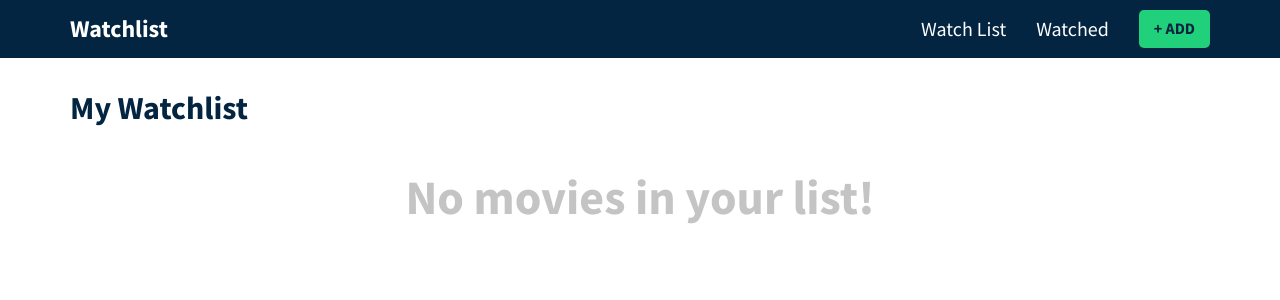
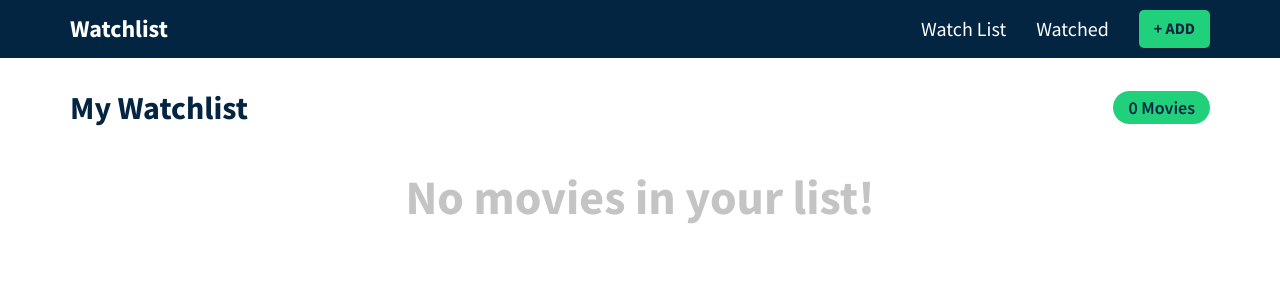
Before and after one commit to YuruBeDeniz/watchlist, a React (Create React App) app: page / in a window 1280 px wide. Shown: the top 300 px of the page. Built offline with nearby package versions, Linux system fonts and the light colour scheme.

Commit message:
add movie counter

```diff
--- a/src/components/Watched.js
+++ b/src/components/Watched.js
@@ -9,6 +9,10 @@
      <div className='container'>
       <div className='header'>
         <h1 className='heading'>Wacthed Movies</h1>
+
+        <span className='count-pill'>
+          {watched.length} {watched.length === 1 ? "Movie" : "Movies"}
+        </span>
       </div>
 
       {watched.length > 0 ?
--- a/src/components/Watchlist.js
+++ b/src/components/Watchlist.js
@@ -11,6 +11,10 @@
      <div className='container'>
       <div className='header'>
         <h1 className='heading'>My Watchlist</h1>
+
+        <span className='count-pill'>
+          {watchlist.length} {watchlist.length === 1 ? "Movie" : "Movies"}
+        </span>
       </div>
 
       {watchlist.length > 0 ?
```
